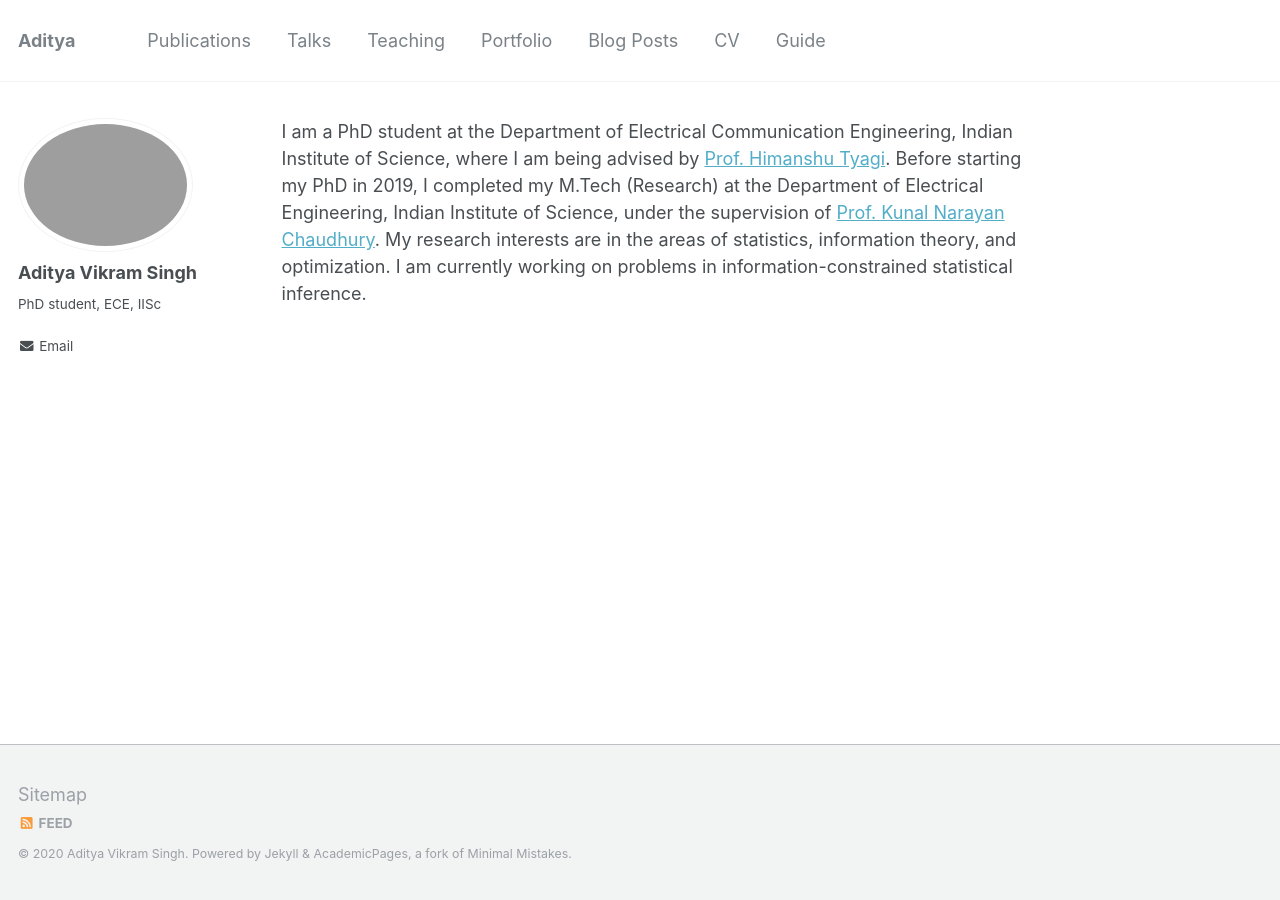
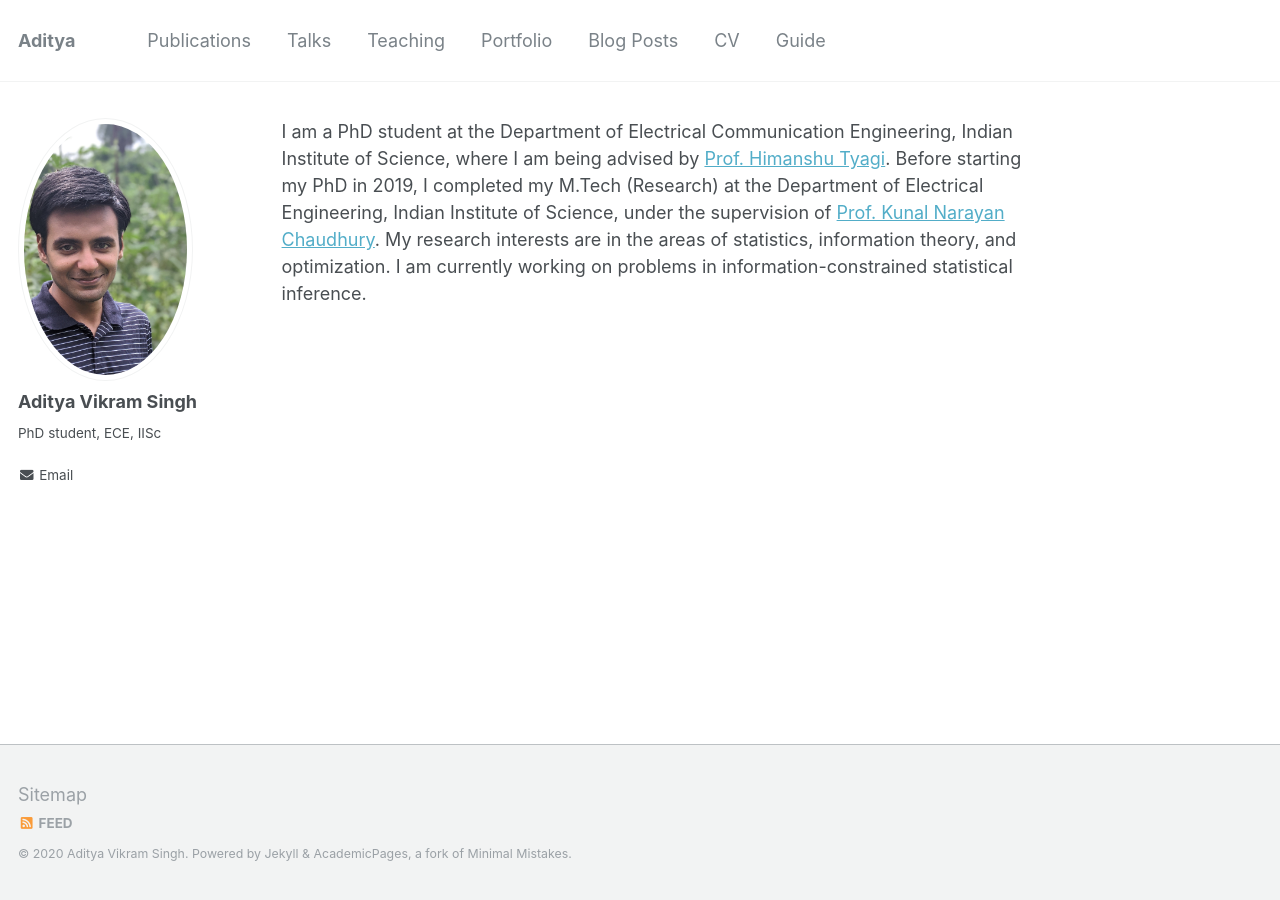
Before and after one commit to aditya-vs/aditya-vs.github.io, a Jekyll site: the page built from _pages/about.md, in a window 1280 px wide. Built offline with Jekyll 4.4.1, drawn with Linux system fonts in a browser that asks for light colours.

Commit message:
Update _config.yml

```diff
--- a/_config.yml
+++ b/_config.yml
@@ -81,7 +81,7 @@ analytics:
 # Site Author
 author:
   name             : "Aditya Vikram Singh"
-  avatar           :
+  avatar           : "pic3.jpg"
   bio              : "PhD student, ECE, IISc"
   location         :
   employer         :
```
